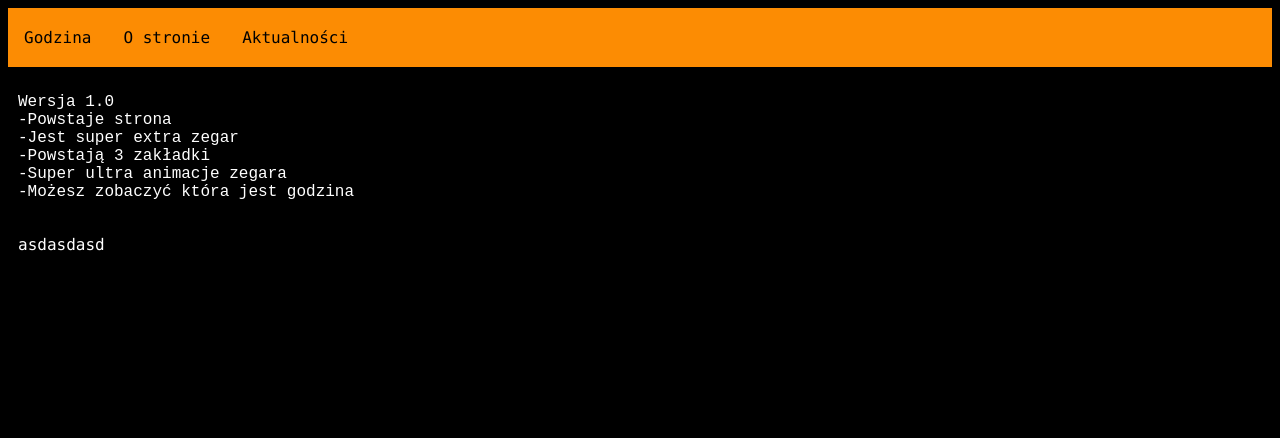
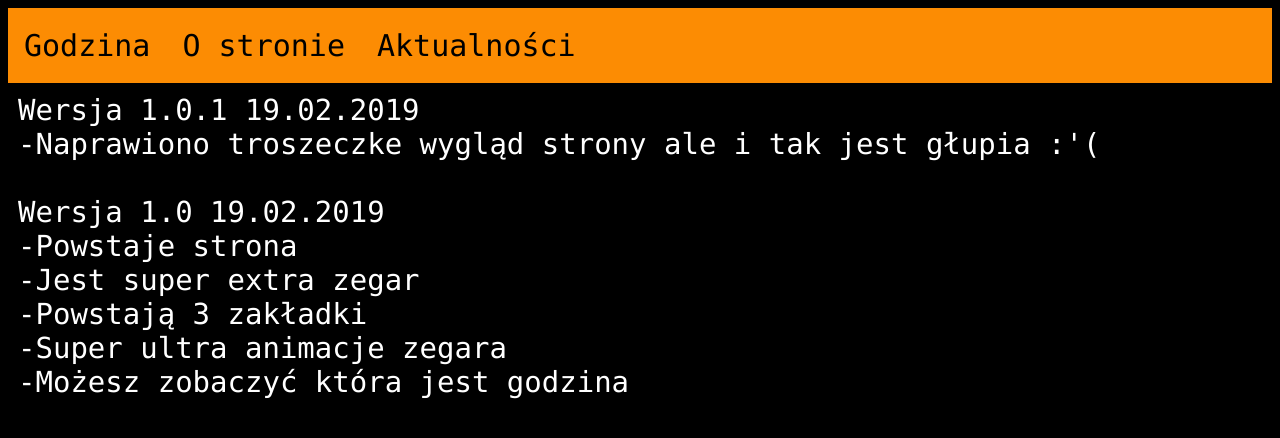
Before and after one commit to Seb-M11/ktorajestgodzina, a plain HTML site: page aktualnosci.html in a window 1280 px wide. Drawn offline with Linux system fonts and the light colour scheme.

Commit message:
Add files via upload

```diff
--- a/aktualnosci.html
+++ b/aktualnosci.html
@@ -28,16 +28,22 @@
 </nav>
 
 <div id="aktualnosci">
-<pre>
-Wersja 1.0
--Powstaje strona
--Jest super extra zegar
--Powstają 3 zakładki
--Super ultra animacje zegara
--Możesz zobaczyć która jest godzina
 
-</pre>
-asdasdasd
+Wersja 1.0.1 19.02.2019 <br />
+-Naprawiono troszeczke wygląd strony ale i tak jest głupia :'( <br />
+<br />
+
+
+
+
+Wersja 1.0 19.02.2019 <br />
+-Powstaje strona <br />
+-Jest super extra zegar<br />
+-Powstają 3 zakładki <br />
+-Super ultra animacje zegara<br />
+-Możesz zobaczyć która jest godzina<br />
+
+
 
 
 </div>
--- a/css.css
+++ b/css.css
@@ -19,6 +19,7 @@ li a {
   padding: 20px 16px;
   text-decoration: none;
   font-family:Lucida Console;
+ font-size:30px;
 }
 
 li a:hover {
@@ -64,7 +65,7 @@ body   {
 #aktualnosci {
 	color:white;
 	font-family:Lucida Console;
-	font-size:16px;
+	font-size:29px;
 	padding:10px;
 }
 
@@ -78,7 +79,7 @@ body   {
 	color:pink;
 
 }
-@media only screen and (max-width:1080px) {
+@media only screen and (max-width:1081px) {
   li {
     width: 100%;
   }
```
